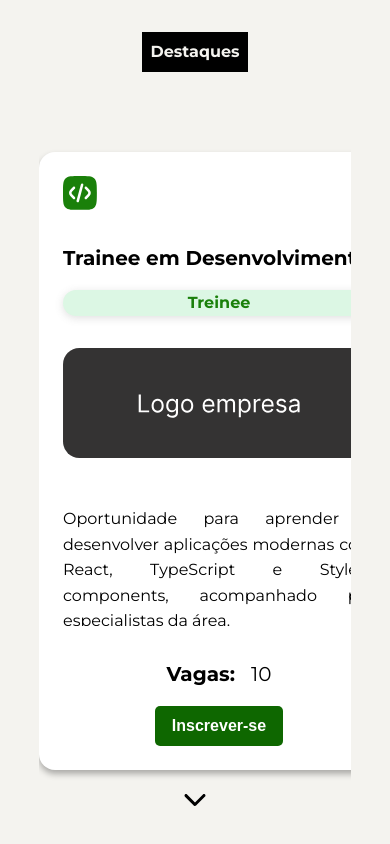
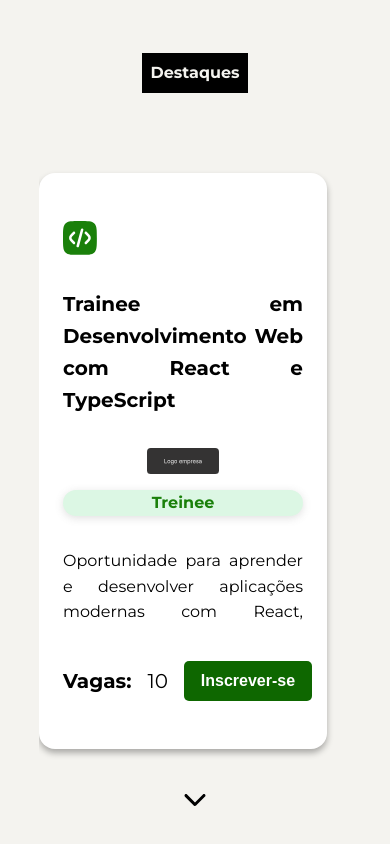
Before and after one commit to pet-ads/wecomp-new, a React (Vite) app: page / in a window 390 px wide. Shown: the part 5397-6241 px from the top of the page. Built offline with nearby package versions, Linux system fonts and the light colour scheme.

Commit message:
refactor: responsiviness initial in highlights section

```diff
--- a/src/components/sections/Highlights/subcomponents/Card/index.tsx
+++ b/src/components/sections/Highlights/subcomponents/Card/index.tsx
@@ -1,4 +1,4 @@
-import { Container, Icon, IconContainer } from "./styles";
+import { Container, EventTitle, Icon, IconContainer } from "./styles";
 
 import { HighlightsProps } from "../../types";
 import { generatedIconEvent } from "../../../../../utils/generatedIconEvent";
@@ -27,8 +27,8 @@ export default function Card({
           alt={`Icone evento ${eventIconProps.label}`}
         />
       </IconContainer>
+      <EventTitle>{title}</EventTitle>
       <CardHeader
-        title={title}
         classification={type}
         image={image}
         imageDescription={imageDescription}
--- a/src/components/sections/Highlights/subcomponents/Card/styles.ts
+++ b/src/components/sections/Highlights/subcomponents/Card/styles.ts
@@ -3,15 +3,15 @@ import styled from "styled-components";
 export const Container = styled.div`
   display: flex;
   flex-direction: column;
-  justify-content: space-between;
+  justify-content: space-around;
 
-  min-width: 100%;
-  max-width: 100%;
+  min-width: 30rem;
+  max-width: 30rem;
 
-  min-height: 100%;
-  max-height: 100%;
+  min-height: 25rem;
+  max-height: 25rem;
 
-  padding: 1.5rem;
+  padding: 3rem 1.5rem;
 
   gap: 2rem;
   border-radius: 1rem;
@@ -19,6 +19,35 @@ export const Container = styled.div`
   background-color: var(--primary-text-color);
   box-shadow: 0px 4px 6px rgba(0, 0, 0, 0.3);
 
+  @media (max-width: 675px) {
+    min-width: 20rem;
+    max-width: 20rem;
+
+    min-height: 30rem;
+    max-height: 30rem;
+  }
+
+  @media (max-width: 500px) {
+    min-width: 15rem;
+    max-width: 15rem;
+
+    min-height: 30rem;
+    max-height: 30rem;
+  }
+
+  @media (max-width: 380px) {
+    min-width: 12.5rem;
+    max-width: 12.5rem;
+
+    min-height: 35rem;
+    max-height: 35rem;
+  }
+
+  @media (max-width: 320px) {
+
+    min-height: 26rem;
+    max-height: 26rem;
+  }
 `;
 
 export const IconContainer = styled.div`
@@ -27,3 +56,12 @@ export const IconContainer = styled.div`
 `;
 
 export const Icon = styled.img``;
+
+export const EventTitle = styled.div`
+  max-width: 100%;
+
+  font-size: 1.25rem;
+  font-weight: bold;
+
+  text-align: justify;
+`;
--- a/src/components/sections/Highlights/subcomponents/CardHeader/index.tsx
+++ b/src/components/sections/Highlights/subcomponents/CardHeader/index.tsx
@@ -5,18 +5,17 @@ import {
   EventImage,
   InformationContainer,
   TagContainer,
-  EventTitle,
 } from "./styles";
 
 import { CardHeaderProps } from "../../types";
 
 export default function CardHeader({
-  title,
   classification,
   image,
   imageDescription,
   linkCompany,
 }: CardHeaderProps) {
+
   const handleRedirectOnClick = (url: string) => {
     window.open(url, "_blank");
   };
@@ -24,7 +23,6 @@ export default function CardHeader({
   return (
     <Container>
       <InformationContainer>
-        <EventTitle>{title}</EventTitle>
         <TagContainer>
           <ExpirienceTag label={classification} />
         </TagContainer>
--- a/src/components/sections/Highlights/subcomponents/CardHeader/styles.ts
+++ b/src/components/sections/Highlights/subcomponents/CardHeader/styles.ts
@@ -2,6 +2,7 @@ import styled from "styled-components";
 
 export const Container = styled.div`
   display: flex;
+  align-items: center;
   justify-content: space-between;
 
   width: 100%;
@@ -10,9 +11,10 @@ export const Container = styled.div`
 
   gap: 1rem;
 
-  @media (max-width: 1000px) {
-    flex-direction: column;
-    align-items: center;
+  @media (max-width: 675px) {
+    flex-direction: column-reverse;
+
+    gap: 1rem;
   }
 `;
 
@@ -36,44 +38,27 @@ export const InformationContainer = styled.div`
 `;
 
 export const EventImage = styled.img`
-  width: 30%;
+  width: 25%;
 
-  height: 30%;
+  height: 25%;
 
   object-fit: cover;
 
-  cursor: pointer;
+  @media (max-width: 768px) {
+    width: 30%;
 
-  @media (max-width: 1000px) {
-    width: 100%;
-
-    height: 100%;
-
-    padding: 1rem;
+    height: 30%;
   }
-`;
-
-export const EventTitle = styled.div`
-  font-size: 1.25rem;
-  font-weight: bold;
-
-  max-width: 100%;
-
-  white-space: nowrap;
-  overflow: hidden;
-  text-overflow: ellipsis;
-
-  cursor: pointer;
 `;
 
 export const TagContainer = styled.div`
   display: flex;
   align-items: center;
+  justify-content: flex-start;
 
-  width: 10rem;
+  width: 100%;
 
-
-  @media (max-width: 1000px){
-    width: 100%;
+  @media (max-width: 675px) {
+    justify-content: center;
   }
 `;
--- a/src/components/sections/Highlights/subcomponents/CardMain/styles.ts
+++ b/src/components/sections/Highlights/subcomponents/CardMain/styles.ts
@@ -7,8 +7,8 @@ export const Container = styled.div`
   min-width: 100%;
   max-width: 100%;
 
-  min-height: 7.5rem;
-  max-height: 7.5rem;
+  min-height: 5rem;
+  max-height: 5rem;
 
   overflow-y: auto;
 
--- a/src/components/sections/Highlights/types.ts
+++ b/src/components/sections/Highlights/types.ts
@@ -13,7 +13,6 @@ export interface HighlightsProps {
 }
 
 export interface CardHeaderProps {
-  title: string;
   classification: OfferModality;
   image: string;
   imageDescription: string;
```
Also changed, not shown: src/components/sections/Highlights/subcomponents/CardFooter/styles.ts (+1 -12 lines).
